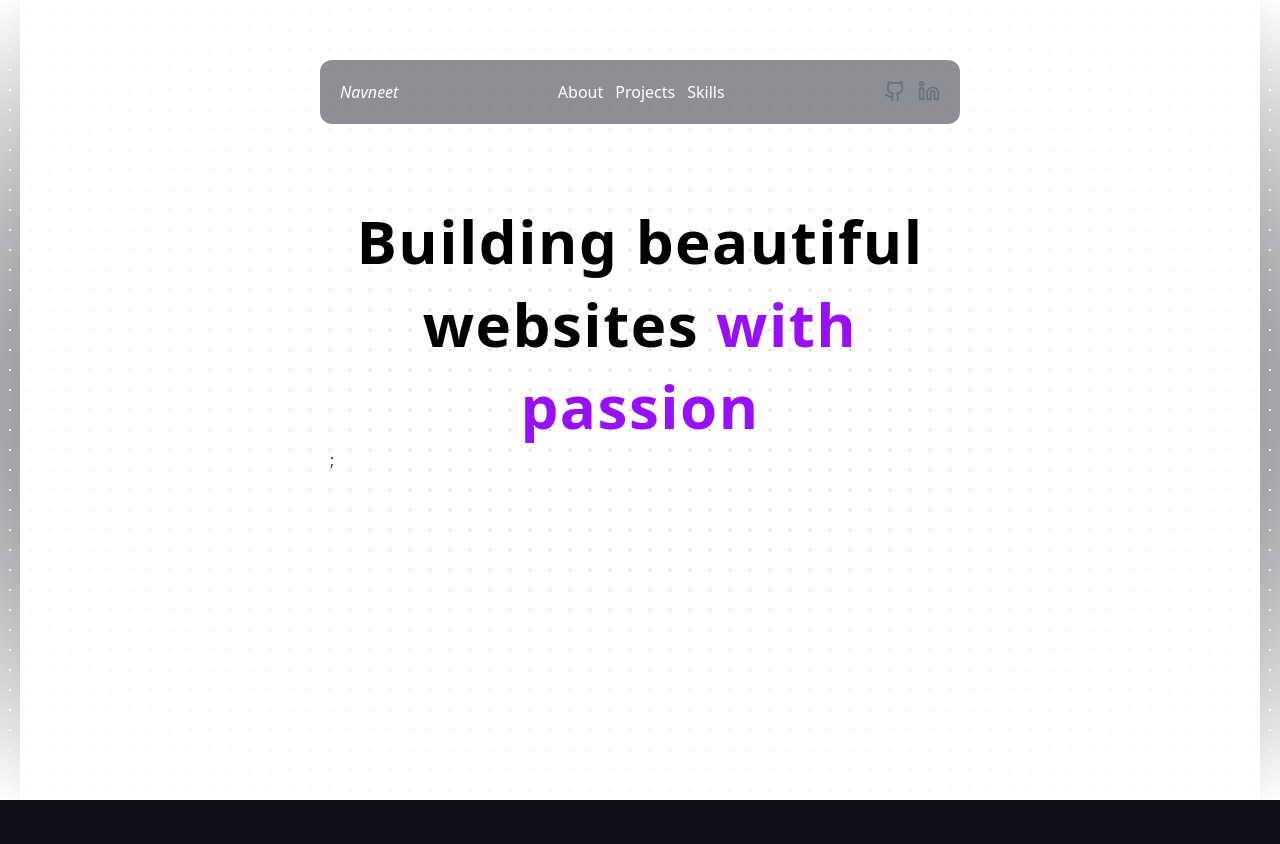
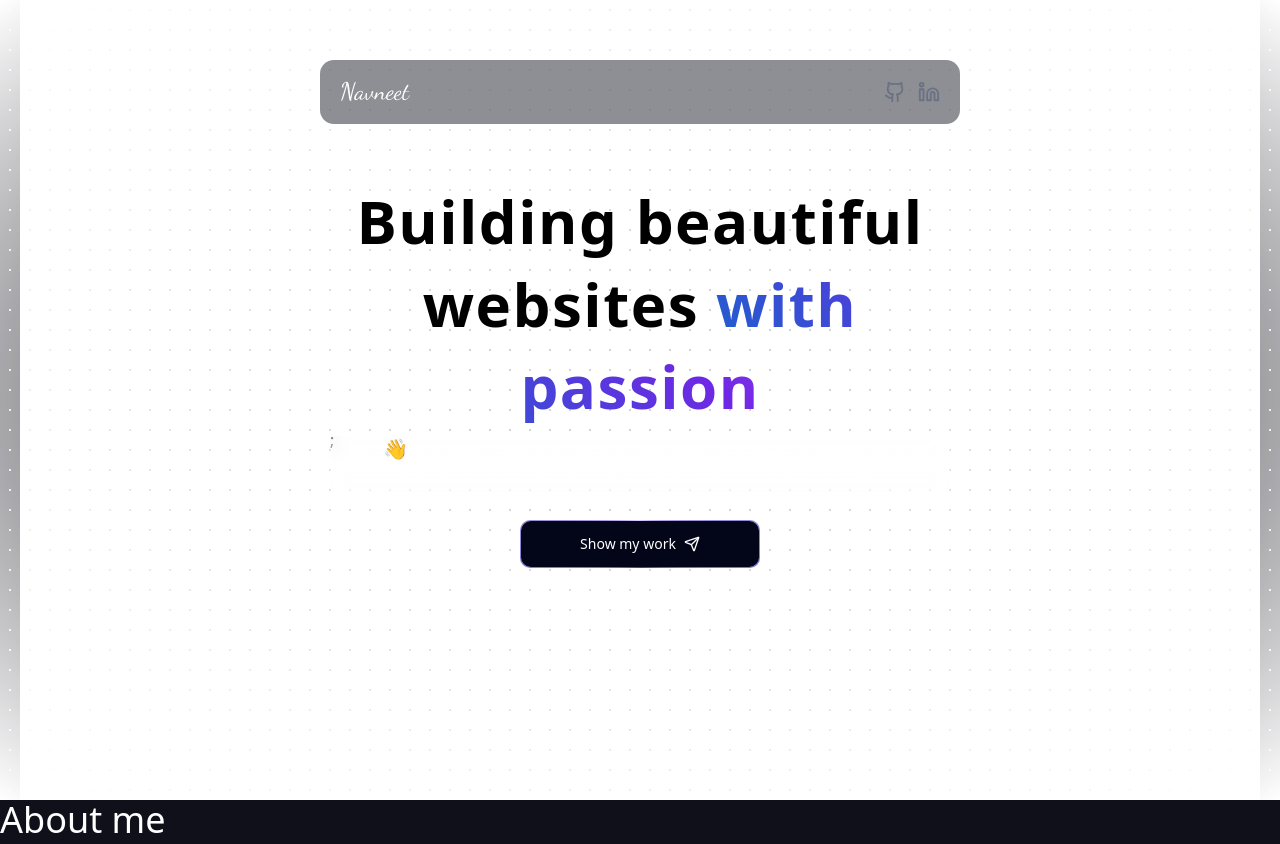
Before and after one commit to Navneet-divine/Portfolio, a Next.js app: page / in a window 1280 px wide. Shown: the top 844 px of the page. Before the commit the page ends 800 px from the top, so only its background shows below. Built offline with nearby package versions, Linux system fonts and the light colour scheme.

Commit message:
complete the hero section

```diff
--- a/app/globals.css
+++ b/app/globals.css
@@ -1,10 +1,109 @@
+@import url("https://fonts.googleapis.com/css2?family=Dancing+Script&family=Inter&family=Merriweather&family=Montserrat&family=Poppins&family=Raleway&display=swap");
 @import "tailwindcss";
 
 body {
   background-color: #10101a;
-  overflow: hidden;
+  overflow-x: hidden;
 
   padding-bottom: "1000px";
+}
+
+.gradient-text {
+  background-image: linear-gradient(
+    45deg,
+    #359fda 0%,
+    #1f5fcd 31%,
+    #7027e5 62%,
+    #da77f2 100%
+  );
+  -webkit-background-clip: text;
+  background-clip: text;
+  color: transparent;
+  background-size: 300%;
+  background-position: -100%;
+  animation: animateGradient 2.5s infinite alternate-reverse;
+}
+
+@theme inline {
+  --font-poppins: "Poppins", sans-serif;
+  --font-montserrat: "Montserrat", sans-serif;
+  --font-inter: "Inter", sans-serif;
+  --font-raleway: "Raleway", sans-serif;
+  --font-merriweather: "Merriweather", serif;
+  --font-dancingScript: "Dancing Script", cursive;
+
+  --color-background: var(--background);
+  --color-foreground: var(--foreground);
+  --font-sans: var(--font-geist-sans);
+  --font-mono: var(--font-geist-mono);
+  --color-sidebar-ring: var(--sidebar-ring);
+  --color-sidebar-border: var(--sidebar-border);
+  --color-sidebar-accent-foreground: var(--sidebar-accent-foreground);
+  --color-sidebar-accent: var(--sidebar-accent);
+  --color-sidebar-primary-foreground: var(--sidebar-primary-foreground);
+  --color-sidebar-primary: var(--sidebar-primary);
+  --color-sidebar-foreground: var(--sidebar-foreground);
+  --color-sidebar: var(--sidebar);
+  --color-chart-5: var(--chart-5);
+  --color-chart-4: var(--chart-4);
+  --color-chart-3: var(--chart-3);
+  --color-chart-2: var(--chart-2);
+  --color-chart-1: var(--chart-1);
+  --color-ring: var(--ring);
+  --color-input: var(--input);
+  --color-border: var(--border);
+  --color-destructive: var(--destructive);
+  --color-accent-foreground: var(--accent-foreground);
+  --color-accent: var(--accent);
+  --color-muted-foreground: var(--muted-foreground);
+  --color-muted: var(--muted);
+  --color-secondary-foreground: var(--secondary-foreground);
+  --color-secondary: var(--secondary);
+  --color-primary-foreground: var(--primary-foreground);
+  --color-primary: var(--primary);
+  --color-popover-foreground: var(--popover-foreground);
+  --color-popover: var(--popover);
+  --color-card-foreground: var(--card-foreground);
+  --color-card: var(--card);
+  --radius-sm: calc(var(--radius) - 4px);
+  --radius-md: calc(var(--radius) - 2px);
+  --radius-lg: var(--radius);
+  --radius-xl: calc(var(--radius) + 4px);
+}
+
+:root {
+  --radius: 0.625rem;
+  --background: oklch(1 0 0);
+  --foreground: oklch(0.129 0.042 264.695);
+  --card: oklch(1 0 0);
+  --card-foreground: oklch(0.129 0.042 264.695);
+  --popover: oklch(1 0 0);
+  --popover-foreground: oklch(0.129 0.042 264.695);
+  --primary: oklch(0.208 0.042 265.755);
+  --primary-foreground: oklch(0.984 0.003 247.858);
+  --secondary: oklch(0.968 0.007 247.896);
+  --secondary-foreground: oklch(0.208 0.042 265.755);
+  --muted: oklch(0.968 0.007 247.896);
+  --muted-foreground: oklch(0.554 0.046 257.417);
+  --accent: oklch(0.968 0.007 247.896);
+  --accent-foreground: oklch(0.208 0.042 265.755);
+  --destructive: oklch(0.577 0.245 27.325);
+  --border: oklch(0.929 0.013 255.508);
+  --input: oklch(0.929 0.013 255.508);
+  --ring: oklch(0.704 0.04 256.788);
+  --chart-1: oklch(0.646 0.222 41.116);
+  --chart-2: oklch(0.6 0.118 184.704);
+  --chart-3: oklch(0.398 0.07 227.392);
+  --chart-4: oklch(0.828 0.189 84.429);
+  --chart-5: oklch(0.769 0.188 70.08);
+  --sidebar: oklch(0.984 0.003 247.858);
+  --sidebar-foreground: oklch(0.129 0.042 264.695);
+  --sidebar-primary: oklch(0.208 0.042 265.755);
+  --sidebar-primary-foreground: oklch(0.984 0.003 247.858);
+  --sidebar-accent: oklch(0.968 0.007 247.896);
+  --sidebar-accent-foreground: oklch(0.208 0.042 265.755);
+  --sidebar-border: oklch(0.929 0.013 255.508);
+  --sidebar-ring: oklch(0.704 0.04 256.788);
 }
 
 @theme inline {
--- a/app/page.tsx
+++ b/app/page.tsx
@@ -1,24 +1,13 @@
-import { Spotlight } from "@/components/ui/Spotlight";
+import AboutMeSection from "@/components/AboutMeSection";
 import HeroSection from "@/components/HeroSection";
 import Topbar from "@/components/Topbar";
 
 export default function Home() {
   return (
     <>
-      <div className="">
-        <Topbar />
-        {/* <Spotlight
-          className="-top-40 -left-10 md:-top-20 md:-left-32"
-          fill="white"
-        /> */}
-        {/* <Spotlight
-          className="top-10 left-full h-[80vh] w-[50vw]"
-          fill="purple"
-        /> */}
-        {/* <Spotlight className="top-28 left-80 h-[80vh] w-[50vw]" fill="blue" /> */}
-
-        <HeroSection />
-      </div>
+      <Topbar />
+      <HeroSection />
+      <AboutMeSection />
     </>
   );
 }
--- /dev/null
+++ b/components/AboutMeSection.tsx
@@ -0,0 +1,9 @@
+export default function AboutMeSection() {
+  return (
+    <section id="about">
+      <div>
+        <h1 className="text-4xl text-white">About me</h1>
+      </div>
+    </section>
+  );
+}
--- a/components/HeroSection.tsx
+++ b/components/HeroSection.tsx
@@ -2,6 +2,7 @@
 import { TextGenerateEffect } from "./ui/text-generate-effect";
 import { cn } from "@/lib/utils";
 import { Spotlight } from "@/components/ui/Spotlight";
+import { Send } from "lucide-react";
 
 export default function HeroSection() {
   const words = `Building beautiful
@@ -24,7 +25,7 @@ passion
           className="top-28 left-80 h-[80vh] w-[50vw] max-xl:hidden"
           fill="blue"
         />
-        <div className="absoulute flex h-screen w-full pt-50 justify-center bg-white dark:bg-[#10101a]">
+        <div className="absoulute flex h-screen w-full pt-45 justify-center bg-white dark:bg-[#10101a]">
           <div
             className={cn(
               "absolute inset-0",
@@ -35,14 +36,24 @@ passion
           />
           {/* Radial gradient for the container to give a faded look */}
           <div className="pointer-events-none absolute inset-0 flex items-center justify-center bg-white [mask-image:radial-gradient(ellipse_at_center,transparent_20%,black)] dark:bg-black"></div>
-          <div className="w-full md:w-[80%] lg:w-[80%] xl:w-[50%]">
+          <div className="w-full sm:w-[90%] md:w-[80%] lg:w-[80%] xl:w-[50%]">
             <h1>
               <TextGenerateEffect words={words} className="text-center" />;
             </h1>
-            <p className="text-white text-center text-xl z-50">
-              Hi I&apos;m Navneet, a creative and passionate full-stack
-              developer
+            <p className="text-white text-center text-lg md:text-xl z-50 mt-[-16px] font-dancingScript backdrop-blur">
+              Hey! 👋, my name is Navneet and I&apos;m a passionate full-stack
+              developer who loves tech, learning new things, and have been
+              coding since the age of 15.
             </p>
+            <div className="flex justify-center pt-7">
+              <button className="md:w-60 relative inline-flex h-12 overflow-hidden rounded-lg p-[1px] focus:outline-none">
+                <span className="absolute inset-[-1000%] animate-[spin_2s_linear_infinite] bg-[conic-gradient(from_90deg_at_50%_50%,#E2CBFF_0%,#393BB2_50%,#E2CBFF_100%)]" />
+                <span className="inline-flex h-full w-full cursor-pointer items-center justify-center gap-2 rounded-lg bg-slate-950 px-3 py-1 text-sm font-medium text-white backdrop-blur-3xl">
+                  Show my work
+                  <Send className="h-4 w-4" />
+                </span>
+              </button>
+            </div>
           </div>
         </div>
       </section>
--- a/components/Topbar.tsx
+++ b/components/Topbar.tsx
@@ -12,21 +12,11 @@ export default function Topbar() {
       transition={{ duration: 1.5 }}
       className="flex justify-center w-full fixed top-15 z-50"
     >
-      <div className="flex justify-between p-5 bg-[#2a2b3887] h-16 rounded-xl w-[90%] md:w-[50%]">
+      <div className="flex justify-between items-center p-5 bg-[#2a2b3887] backdrop-blur-3xl h-16 rounded-xl w-[90%] md:w-[50%]">
         <div>
-          <h1 className="text-white italic">Navneet</h1>
+          <h1 className="text-white font-dancingScript text-2xl">Navneet</h1>
         </div>
-        <div className="text-white cursor-pointer flex gap-3">
-          <div>
-            <p>About</p>
-          </div>
-          <div>
-            <p>Projects</p>
-          </div>
-          <div>
-            <p>Skills</p>
-          </div>
-        </div>
+
         <div className="flex gap-3">
           <Link href="https://github.com/Navneet-divine">
             <Github className="text-gray-500 hover:text-gray-300" size={22} />
--- a/components/ui/text-generate-effect.tsx
+++ b/components/ui/text-generate-effect.tsx
@@ -38,7 +38,7 @@ export const TextGenerateEffect = ({
             <motion.span
               key={word + idx}
               className={`${
-                idx > 1 ? "text-purple-600" : "dark:text-white text-black"
+                idx > 1 ? "gradient-text" : "dark:text-white text-black"
               } opacity-0`}
               style={{
                 filter: filter ? "blur(10px)" : "none",
@@ -54,7 +54,7 @@ export const TextGenerateEffect = ({
 
   return (
     <div className={cn("font-bold ", className)}>
-      <div className=" dark:text-white  text-black text-[40px] md:text-5xl lg:text-6xl leading-snug tracking-wide">
+      <div className=" dark:text-white text-black text-4xl md:text-5xl lg:text-6xl leading-snug tracking-wide">
         {renderWords()}
       </div>
     </div>
```
